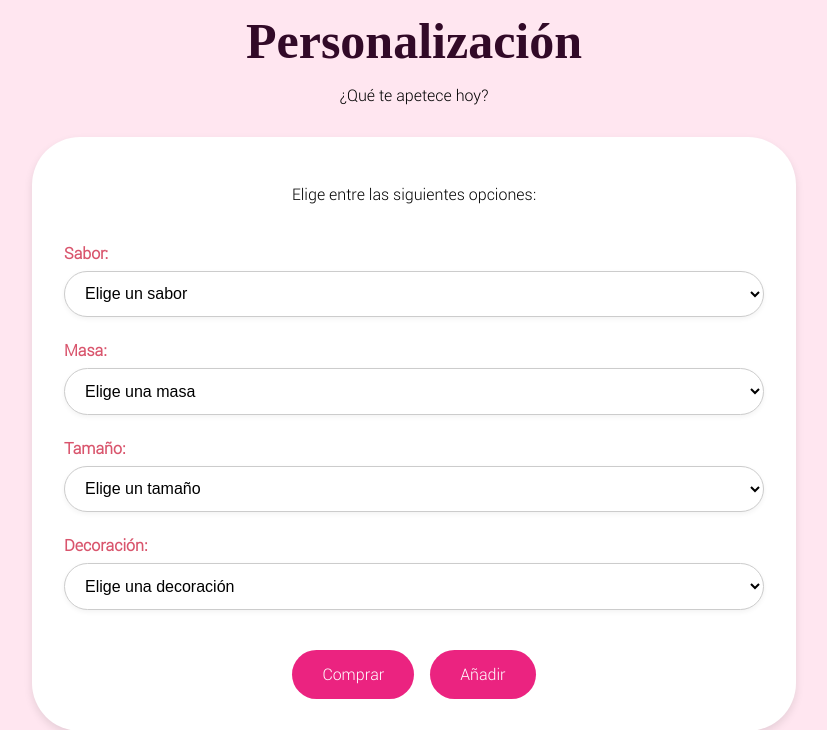
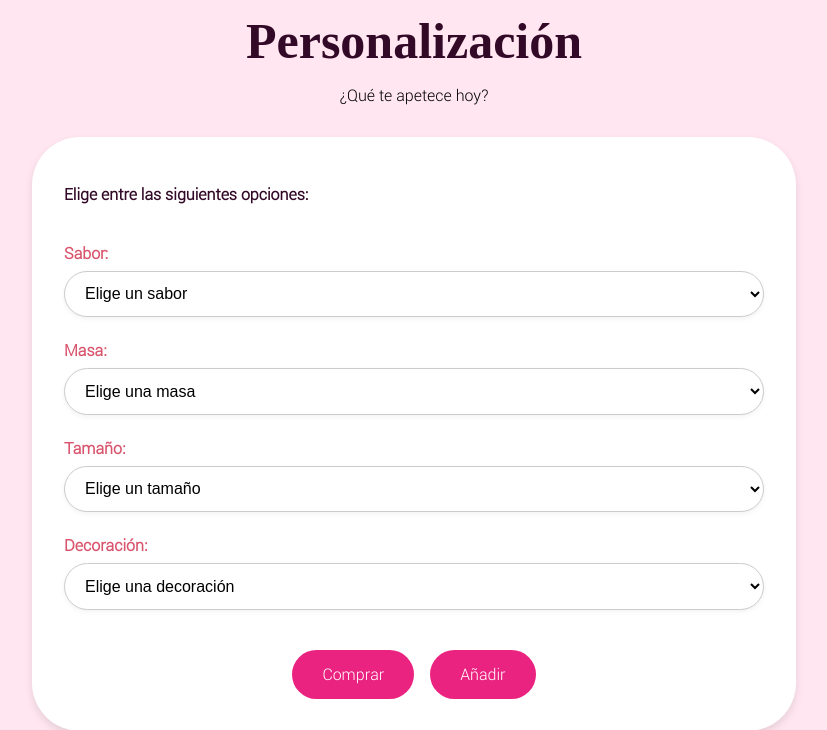
Before and after one commit to Mayian33/pasteleria, a PHP site: page /personalization.php in a window 1280 px wide. Shown: the part 134-864 px from the top of the page, without its empty margins (226-1053 px from the left). Run offline with PHP 8.4, Linux system fonts and the light colour scheme; tables that the repository leaves empty or names only in its code hold one stand-in row (values such as "Sample post"); some web fonts are replaced.

Commit message:
texto informativo  modificado

```diff
--- a/css/personalizacion.css
+++ b/css/personalizacion.css
@@ -48,6 +48,12 @@
     outline: none;
     border-color: var(--hover);
 }
+
+.info-text {
+    align-self: flex-start;
+    text-align: left;
+    color: var(--details);
+  }
 
 
 .formulario-personalizacion {
--- a/personalization.php
+++ b/personalization.php
@@ -48,7 +48,7 @@ $conn->close();
 
             <?php if ($result2->num_rows > 0): ?>
                 <form id="mainForm" class="formulario-personalizacion">
-                    <p class="common-text">Elige entre las siguientes opciones:</p>
+                    <p class="common-text info-text"><b> Elige entre las siguientes opciones:</b></p>
 
                     <!-- Sabor -->
                     <div class="form-group">
@@ -107,8 +107,8 @@ $conn->close();
         </div>
     </section>
 
-        <!-- SCRIPTS -->
-        <script src="js/catalogue.js"></script>
+    <!-- SCRIPTS -->
+    <script src="js/catalogue.js"></script>
 </body>
 
 </html>
```
